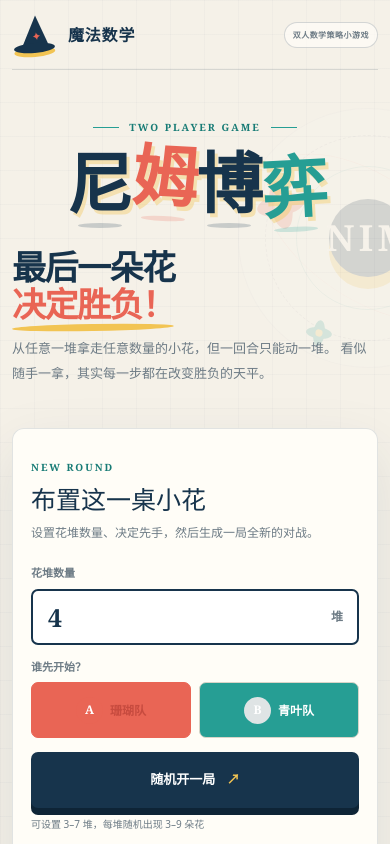
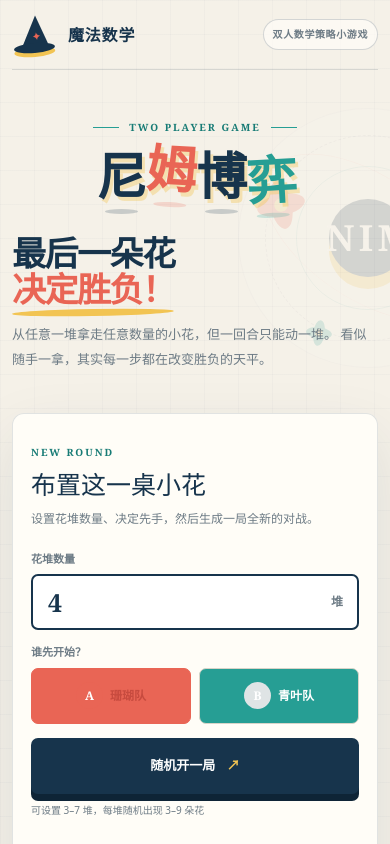
Before and after one commit to tandongchen/LYDZ_site, a Next.js app: page / in a window 390 px wide. Shown: the top 844 px of the page. Built offline with nearby package versions, Linux system fonts and the light colour scheme.

Commit message:
Refine Nim typography and selection feedback

```diff
--- a/app/globals.css
+++ b/app/globals.css
@@ -155,7 +155,7 @@ main {
   border-radius: 999px;
   background: rgba(255, 253, 248, 0.68);
   color: var(--muted);
-  font-size: 11px;
+  font-size: 12px;
   font-weight: 800;
   letter-spacing: 0.11em;
 }
@@ -192,7 +192,7 @@ main {
   gap: clamp(2px, 0.6vw, 8px);
   margin: 0;
   font-family: "STKaiti", "KaiTi", "Microsoft YaHei", serif;
-  font-size: clamp(64px, 8.2vw, 100px);
+  font-size: clamp(51px, 7vw, 78px);
   font-weight: 900;
   line-height: 0.92;
   letter-spacing: -0.06em;
@@ -659,7 +659,17 @@ main {
 .stepper { height: 37px; display: grid; grid-template-columns: 37px 1fr 37px; border: 1px solid var(--line); border-radius: 6px; overflow: hidden; background: white; }
 .stepper button { border: 0; background: #f2efe8; cursor: pointer; font-size: 17px; font-weight: 900; }
 .stepper button:disabled { opacity: 0.35; cursor: default; }
-.stepper strong { display: grid; place-items: center; border-left: 1px solid var(--line); border-right: 1px solid var(--line); font-family: Georgia, serif; }
+.stepper strong {
+  display: flex;
+  align-items: center;
+  justify-content: center;
+  gap: 5px;
+  border-left: 1px solid var(--line);
+  border-right: 1px solid var(--line);
+  white-space: nowrap;
+}
+.stepper strong small { color: var(--muted); font-size: 10px; font-weight: 800; }
+.stepper strong b { color: var(--ink); font-family: Georgia, serif; font-size: 18px; }
 .take-all { width: 100%; margin-top: 7px; padding: 7px; border: 0; background: transparent; color: var(--coral-dark); cursor: pointer; font-size: 10px; font-weight: 800; }
 .selected.player-b .take-all { color: var(--teal-dark); }
 
@@ -796,9 +806,9 @@ footer small { justify-self: end; font-family: Georgia, serif; font-size: 8px; l
 
 @media (max-width: 720px) {
   .site-header { height: 70px; }
-  .header-tag { padding: 7px 10px; font-size: 9px; }
+  .header-tag { padding: 8px 13px; font-size: 12px; }
   .hero { min-height: 0; padding: 50px 0 42px; display: block; }
-  .hero h1 { font-size: clamp(58px, 18vw, 88px); }
+  .hero h1 { font-size: clamp(51px, 7vw, 78px); }
   .hero-art { position: absolute; right: -120px; top: 38px; width: 260px; opacity: 0.15; pointer-events: none; }
   .game-shell { padding: 24px 18px; }
   .setup-controls { display: block; }
@@ -822,8 +832,8 @@ footer small { justify-self: end; font-family: Georgia, serif; font-size: 8px; l
   .lower-grid,
   footer { width: min(100% - 24px, 1180px); }
   .brand { font-size: 16px; }
-  .header-tag { padding: 6px 8px; font-size: 8px; letter-spacing: 0.06em; }
-  .hero h1 { font-size: 17vw; }
+  .header-tag { padding: 7px 9px; font-size: 10px; letter-spacing: 0.06em; }
+  .hero h1 { font-size: clamp(47px, 13vw, 58px); }
   .hero-lead { font-size: 34px; }
   .hero-description { font-size: 13px; }
   .setup-heading h2 { font-size: 25px; }
--- a/app/page.tsx
+++ b/app/page.tsx
@@ -291,7 +291,7 @@ export default function Home() {
                     {pile.count === 0
                       ? "这一堆空了"
                       : isSelected
-                        ? `本回合选择 ${takeCount} 朵`
+                        ? "已选中"
                         : "选择这一堆"}
                   </span>
                 </button>
@@ -306,7 +306,11 @@ export default function Home() {
                         disabled={takeCount === 1}
                         aria-label="少拿一朵"
                       >−</button>
-                      <strong>{takeCount}</strong>
+                      <strong>
+                        <small>本回合选择</small>
+                        <b>{takeCount}</b>
+                        <small>朵</small>
+                      </strong>
                       <button
                         type="button"
                         onClick={() => setTakeCount((value) => Math.min(activePile.count, value + 1))}
```
